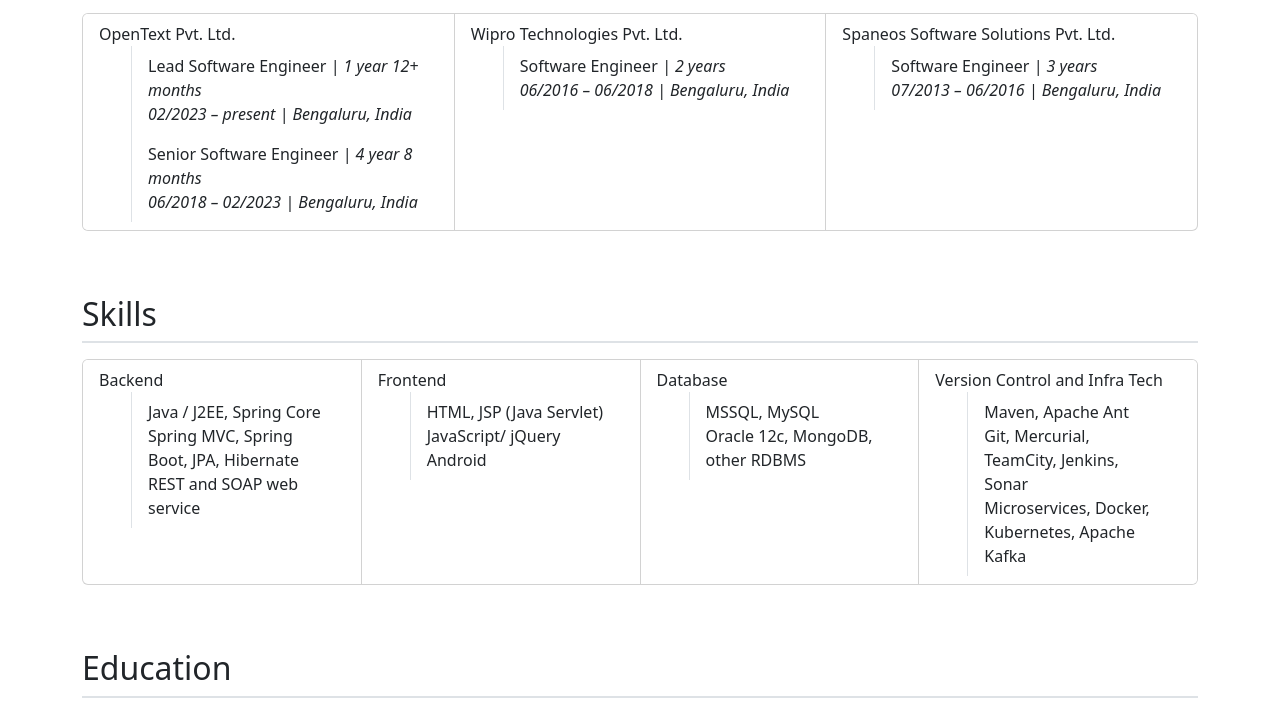
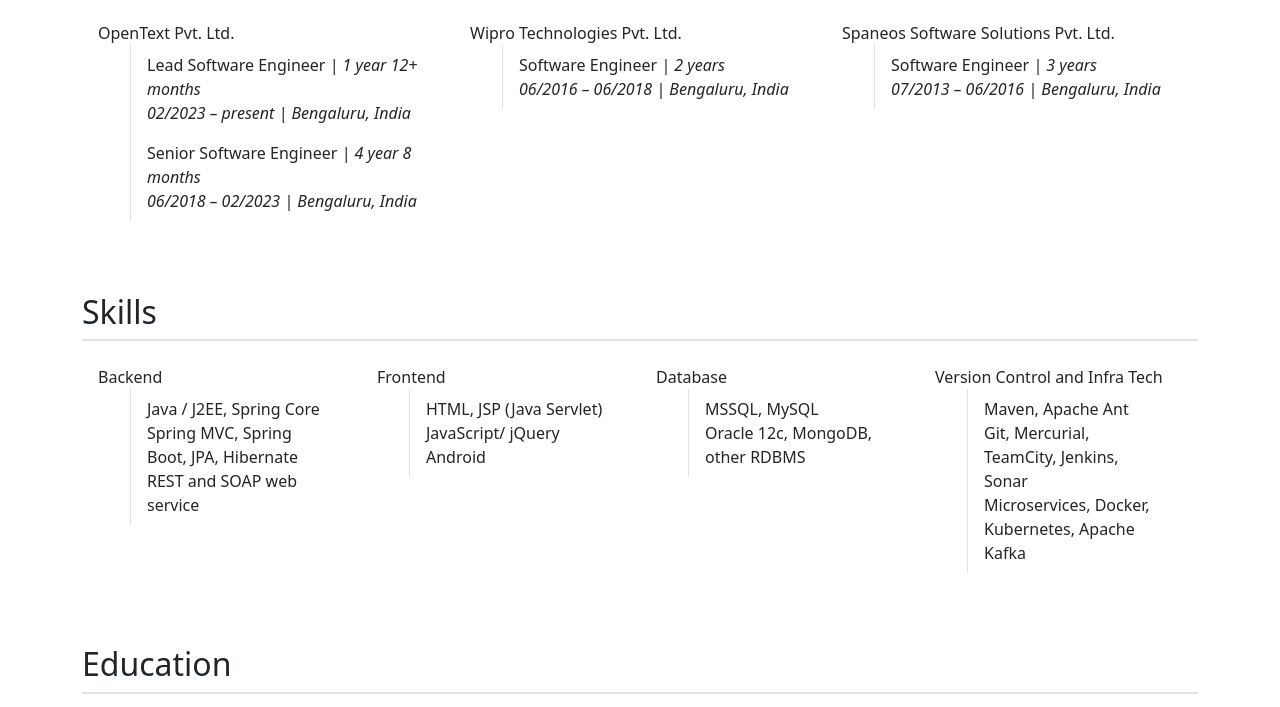
Before and after one commit to jayeshsyif/resume, a plain HTML site: page index.html in a window 1280 px wide. Shown: the part 536-1243 px from the top of the page. Drawn offline with nearby package versions, Linux system fonts and the light colour scheme.

Commit message:
Update index.html

```diff
--- a/index.html
+++ b/index.html
@@ -41,7 +41,7 @@
 					<section class="resume-section">
 						<h2 class="section-title">Experience</h2>
 						<div class="card-group">
-							<div class="card">
+							<div class="card border-0">
 								<ul class="list-group list-group-flush">
 									<li class="list-group-item">OpenText Pvt. Ltd.
 										<ul class="list-group-flush">
@@ -56,7 +56,7 @@
 									</li>
 								</ul>
 							</div>
-							<div class="card">
+							<div class="card border-0">
 								<ul class="list-group list-group-flush">
 									<li class="list-group-item">Wipro Technologies Pvt. Ltd.
 										<ul class="list-group-flush">
@@ -68,7 +68,7 @@
 									</li>
 								</ul>
 							</div>
-							<div class="card">
+							<div class="card border-0">
 								<ul class="list-group list-group-flush">
 									<li class="list-group-item">Spaneos Software Solutions Pvt. Ltd.
 										<ul class="list-group-flush">
@@ -85,7 +85,7 @@
 					<section class="resume-section">
 						<h2 class="section-title">Skills</h2>
 						<div class="card-group">
-							<div class="card">
+							<div class="card border-0">
 								<ul class="list-group list-group-flush">
 									<li class="list-group-item">Backend
 										<ul class="list-group-flush">
@@ -98,7 +98,7 @@
 									</li>
 								</ul>
 							</div>
-							<div class="card">
+							<div class="card border-0">
 								<ul class="list-group list-group-flush">
 									<li class="list-group-item">Frontend
 										<ul class="list-group-flush">
@@ -111,7 +111,7 @@
 									</li>
 								</ul>
 							</div>
-							<div class="card">
+							<div class="card border-0">
 								<ul class="list-group list-group-flush">
 									<li class="list-group-item">Database
 										<ul class="list-group-flush">
@@ -123,7 +123,7 @@
 									</li>
 								</ul>
 							</div>
-							<div class="card">
+							<div class="card border-0">
 								<ul class="list-group list-group-flush">
 									<li class="list-group-item">Version Control and Infra Tech
 										<ul class="list-group-flush">
```
